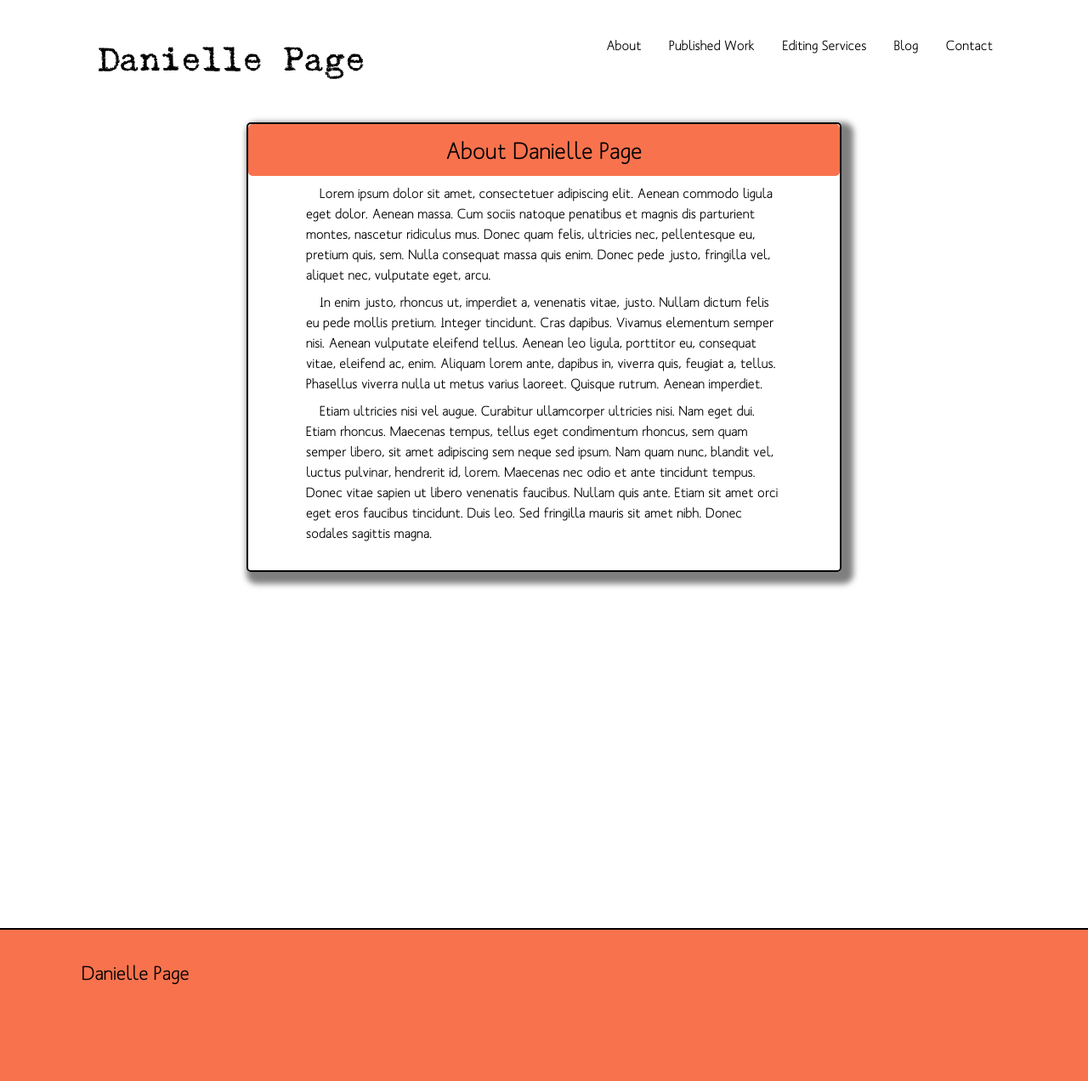
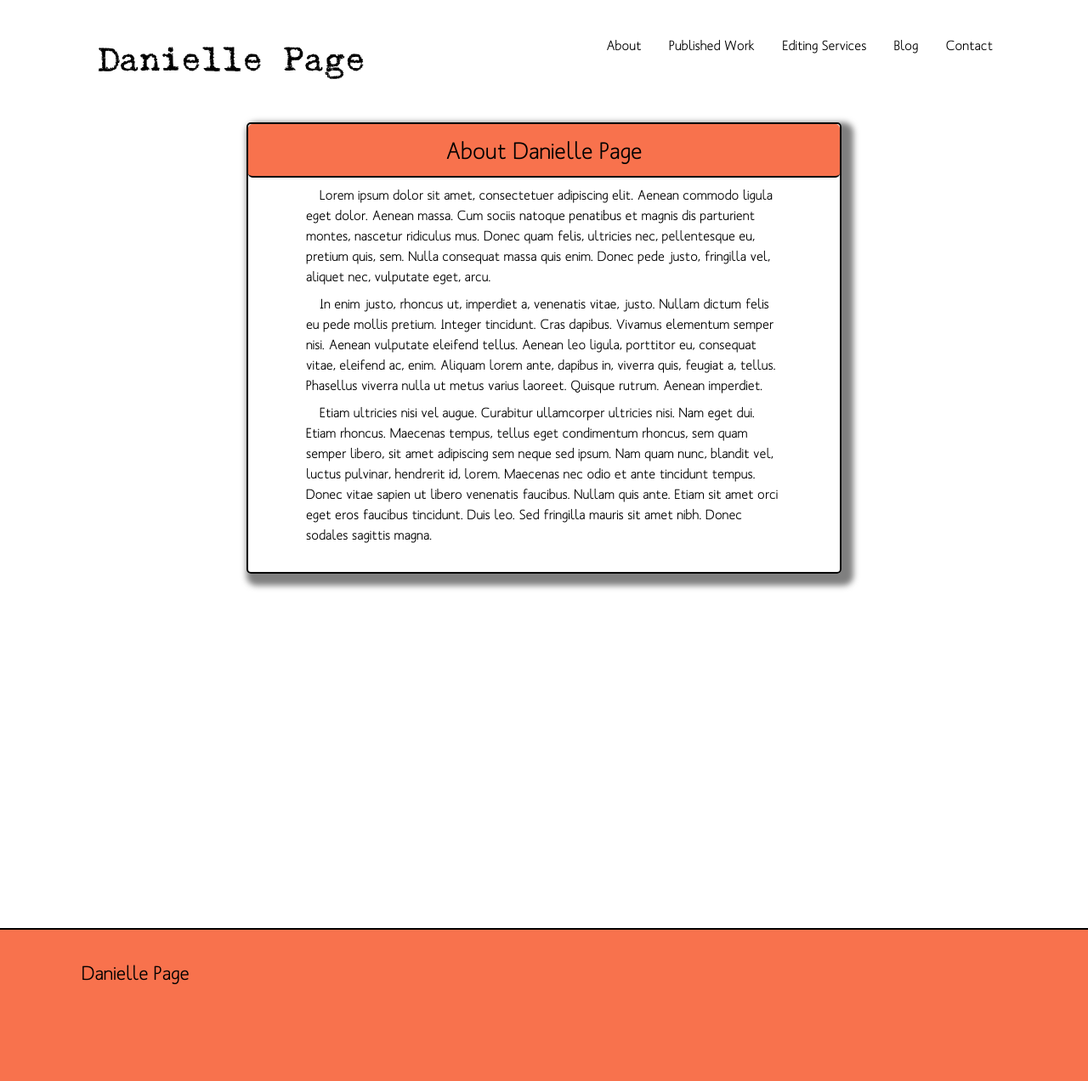
Before and after one commit to thedaniellepage/thedaniellepage, a Jekyll site: the page built from about.html, in a window 1280 px wide. Shown: the whole page at 85% size. Built offline with Jekyll 4.4.1, drawn with Linux system fonts in a browser that asks for light colours; nearby versions of some CDN libraries.

Commit message:
git git git git git down

```diff
--- a/css/main.css
+++ b/css/main.css
@@ -68,6 +68,7 @@ a:hover {
 	text-align:center;
 	width:100%;
 	border-radius:5px;
+	border-bottom:2px solid black;
 	background-color:#F8724D;
 	display:block;
 	padding:.5em 0;
```
